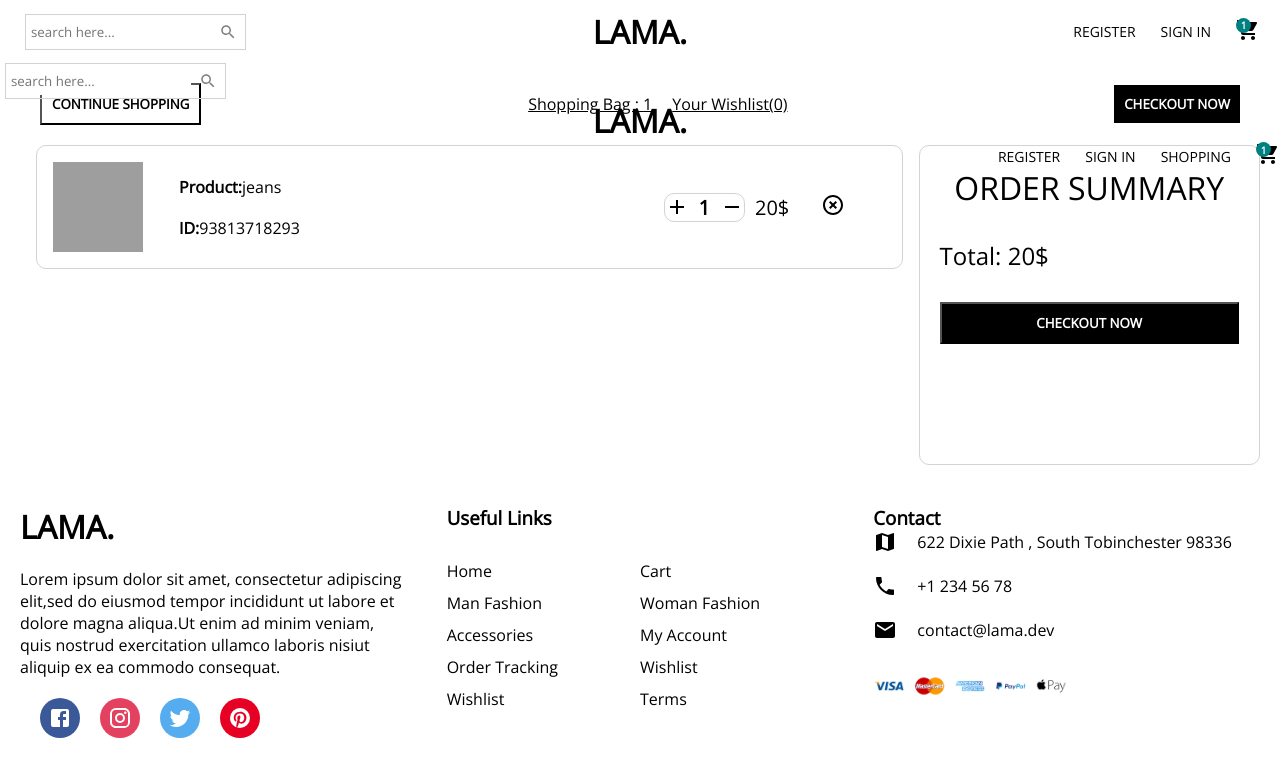
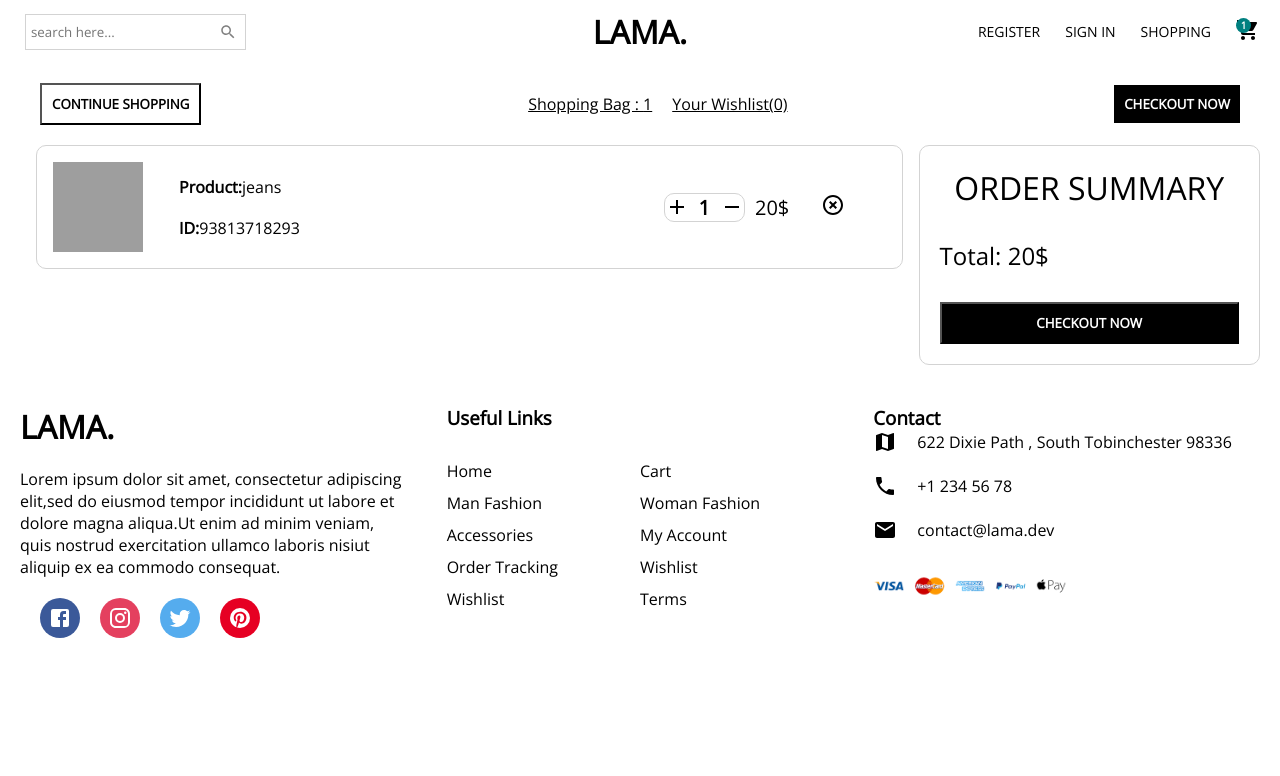
Before and after one commit to mohadeseh-saedpanah76/Clothing-Website-Final, a React (Create React App) app: page /cart/1 in a window 1280 px wide. Shown: the top 776 px of the page. Built offline with nearby package versions, Linux system fonts and the light colour scheme; data requests are answered from the project's data file; grey boxes are pictures that could not be loaded.

Commit message:
changes31

```diff
--- a/src/action/cartAction.jsx
+++ b/src/action/cartAction.jsx
@@ -17,7 +17,7 @@ export const addToCart = (id) => async(dispatch , getState)=>{
     }
  })
 
- localStorage.setItem('cartItems' , JSON.stringify(getState().cart.cartItems))
+//  localStorage.setItem('cartItems' , JSON.stringify(getState().cart.cartItems))
 }
 
 export const removeFromCart = (id) => (dispatch , getState) =>{
@@ -27,6 +27,6 @@ export const removeFromCart = (id) => (dispatch , getState) =>{
         payload :id
     })
 
-    localStorage.setItem('cartItems' , JSON.stringify(getState().cart.cartItems))
+//  localStorage.setItem('cartItems' , JSON.stringify(getState().cart.cartItems))
 
 }
--- a/src/components/Navbar/Navbar.css
+++ b/src/components/Navbar/Navbar.css
@@ -181,20 +181,24 @@
 @media (max-width:420px){
     .hamburger-menu{
         display: flex;
+        padding: 1rem;
     }
-
     .wrapper{
         display: none;
     }
-
-    .responsive-wrapper.open{
+    .wrapper.open{
+        display: flex;
         flex-direction: column;
         align-items: flex-start;
         justify-content:space-between;
-        height: 250px;
+        height: auto;
         width: 100%;
-        background-color: white;
-        padding: 1rem;
+        background-color: rgb(255, 255, 255);
+        padding: 2rem;
+        transition: all .5s ease-in-out;
+
+
+
     }
 
     .navbar-right{
@@ -212,4 +216,7 @@
     .navbar-center{
         display: none;
     }
+    .cart-item{
+        top:7px;
+    }
 }
--- a/src/components/Navbar/Navbar.jsx
+++ b/src/components/Navbar/Navbar.jsx
@@ -2,18 +2,18 @@ import { useEffect , useState } from 'react'
 import { useSelector, useDispatch } from 'react-redux'
 import { useParams } from 'react-router-dom'
 
-import { Add, Close, HighlightOff, Menu, Remove, Search,ShoppingCart  } from '@mui/icons-material'
+import { Menu,  Search,ShoppingCart  } from '@mui/icons-material'
 
 import {Link} from 'react-router-dom'
 
-import { addToCart , removeFromCart} from '../../action/cartAction'
+import { addToCart } from '../../action/cartAction'
 
 import './Navbar.css'
 
 
 const Navbar = ({setSearch}) => {
 
- const [showSidebar , setShowSidebar] = useState(false)
+//  const [showSidebar , setShowSidebar] = useState(false)
 
  const [menuOpen , setMenuOpen] = useState(false)
 
@@ -33,17 +33,17 @@ const Navbar = ({setSearch}) => {
 
 
 
- const showSidebarHandle = () =>{
-  setShowSidebar(true)
- }
+//  const showSidebarHandle = () =>{
+//   setShowSidebar(true)
+//  }
 
- const hideSidebarHandle = () =>{
-  setShowSidebar(false)
- }
+//  const hideSidebarHandle = () =>{
+//   setShowSidebar(false)
+//  }
 
- const removeFromCartHandler =(id)=>{
-  dispatch(removeFromCart(id))
-}
+//  const removeFromCartHandler =(id)=>{
+//   dispatch(removeFromCart(id))
+// }
 
 
   return (
@@ -53,49 +53,7 @@ const Navbar = ({setSearch}) => {
             <Menu/>
       </div>
 
-      <div className="wrapper">
-      <div className='navbar-left'>
-
-        <div className='search-container'>
-          <input placeholder='search here...' onChange={setSearch}/>
-          <Search style={{color:'gray', fontSize:18 , margin:'.5rem' }}/>
-        </div>
-      </div>
-
-      <div className='navbar-center'>
-        <a href='/'>
-          <h1>
-            LAMA.
-          </h1>
-        </a>
-      </div>
-
-      <div className='navbar-right'>
-          <div className='menu-item'>
-            <Link to='/register' style={{color:'black' , textDecoration:'none'}}>REGISTER</Link>
-          </div>
-
-          <div className='menu-item'>
-          <Link to='/login' style={{color:'black' , textDecoration:'none'}}>SIGN IN</Link>
-          </div>
-
-          <div className='menu-item cart-item-container' onClick={showSidebarHandle} >
-            {/* <Link style={{color:'black' , textDecoration:'none'}} to='/cart'>
-                <ShoppingCart className='shopping-cart' />
-                <span className='cart-item'>{cartItems.length}</span>
-          </Link> */}
-              <ShoppingCart className='shopping-cart' />
-              <span className='cart-item'>{cartItems.length}</span>
-          </div>
-
-
-      </div>
-      </div>
-
-
-      {/* ============= Responsive ============ */}
-
-      <div className={`responsive-wrapper ${menuOpen ? "open" : ""}`}>
+      <div className={`wrapper ${menuOpen ? "open" : ""}`}>
       <div className='navbar-left'>
 
         <div className='search-container'>
@@ -125,13 +83,12 @@ const Navbar = ({setSearch}) => {
             <Link to='/products' style={{color:'black' , textDecoration:'none'}}>SHOPPING</Link>
           </div>
 
-          <div className='menu-item cart-item-container' onClick={showSidebarHandle} >
-            {/* <Link style={{color:'black' , textDecoration:'none'}} to='/cart'>
+          <div className='menu-item cart-item-container' >
+            <Link style={{color:'black' , textDecoration:'none'}} to='/cart'>
                 <ShoppingCart className='shopping-cart' />
                 <span className='cart-item'>{cartItems.length}</span>
-          </Link> */}
-              <ShoppingCart className='shopping-cart' />
-              <span className='cart-item'>{cartItems.length}</span>
+          </Link>
+
           </div>
 
 
@@ -139,8 +96,53 @@ const Navbar = ({setSearch}) => {
       </div>
 
 
+      {/* ============= Responsive ============ */}
+
+      {/* <div className={`responsive-wrapper ${menuOpen ? "open" : ""}`}>
+      <div className='navbar-left'>
+
+        <div className='search-container'>
+          <input placeholder='search here...' onChange={setSearch}/>
+          <Search style={{color:'gray', fontSize:18 , margin:'.5rem' }}/>
+        </div>
+      </div>
+
+      <div className='navbar-center'>
+        <a href='/'>
+          <h1>
+            LAMA.
+          </h1>
+        </a>
+      </div>
+
+      <div className='navbar-right'>
+          <div className='menu-item'>
+            <Link to='/register' style={{color:'black' , textDecoration:'none'}}>REGISTER</Link>
+          </div>
+
+          <div className='menu-item'>
+          <Link to='/login' style={{color:'black' , textDecoration:'none'}}>SIGN IN</Link>
+          </div>
+
+          <div className='menu-item'>
+            <Link to='/products' style={{color:'black' , textDecoration:'none'}}>SHOPPING</Link>
+          </div>
+
+          <div className='menu-item cart-item-container' >
+            <Link style={{color:'black' , textDecoration:'none'}} to='/cart'>
+                <ShoppingCart className='shopping-cart' />
+                <span className='cart-item'>{cartItems.length}</span>
+          </Link>
+
+          </div>
+
+
+      </div>
+      </div> */}
+
+
       {/* ======== shopping cart sidebar ======== */}
-      <div>
+      {/* <div>
         {showSidebar ? (
           <div className='shopping-cart-sidebar'>
           <div onClick={hideSidebarHandle} className="cloth-sidebar">
@@ -189,7 +191,7 @@ const Navbar = ({setSearch}) => {
 
         </div>
         ) : null}
-      </div>
+      </div> */}
 
 
 
--- a/src/pages/Cart/Cart.css
+++ b/src/pages/Cart/Cart.css
@@ -116,7 +116,7 @@
     border:.5px solid lightgray;
     border-radius: 10px;
     padding: 20px;
-    height: 40vh;
+    height: auto;
 }
 
 .cart-summary h1{
@@ -158,4 +158,6 @@
    .price-detail{
     margin:2rem;
    }
+
+
 }
--- a/src/pages/ProductDetails/ProductDetails.css
+++ b/src/pages/ProductDetails/ProductDetails.css
@@ -1,6 +1,7 @@
 .product-wrapper{
     padding: 50px;
     display: flex;
+    margin-top: 3rem;
 }
 
 .img-container{
@@ -107,9 +108,6 @@
         padding: 30px;
     }
 
-    .img-container{
-        background-color: lightgray;
-    }
 
     .img-container img{
         height: 55vh;
--- a/src/reducer/cartReducer.jsx
+++ b/src/reducer/cartReducer.jsx
@@ -27,7 +27,7 @@ export const cartReducer = (state = {cartItems :[]} , action)=>{
         case "CART-REMOVE-ITEM":
             return {
                 ...state.cartItems,
-                cartItems : state.cartItems.filter((i)=> i.product !== action.payload)
+                cartItems : state.cartItems.filter((i)=>{return(i.product !== action.payload)})
             }
 
         default:
```
